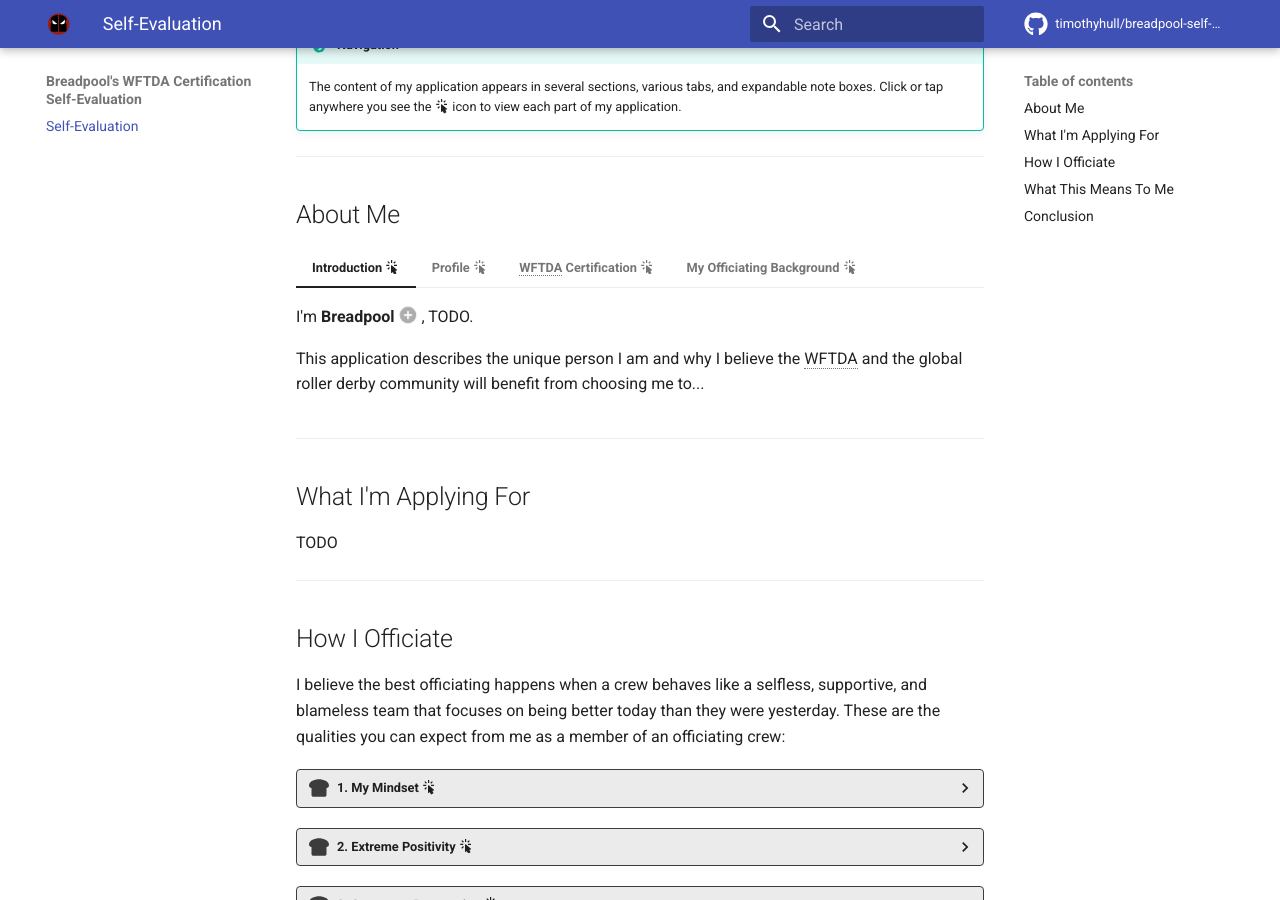
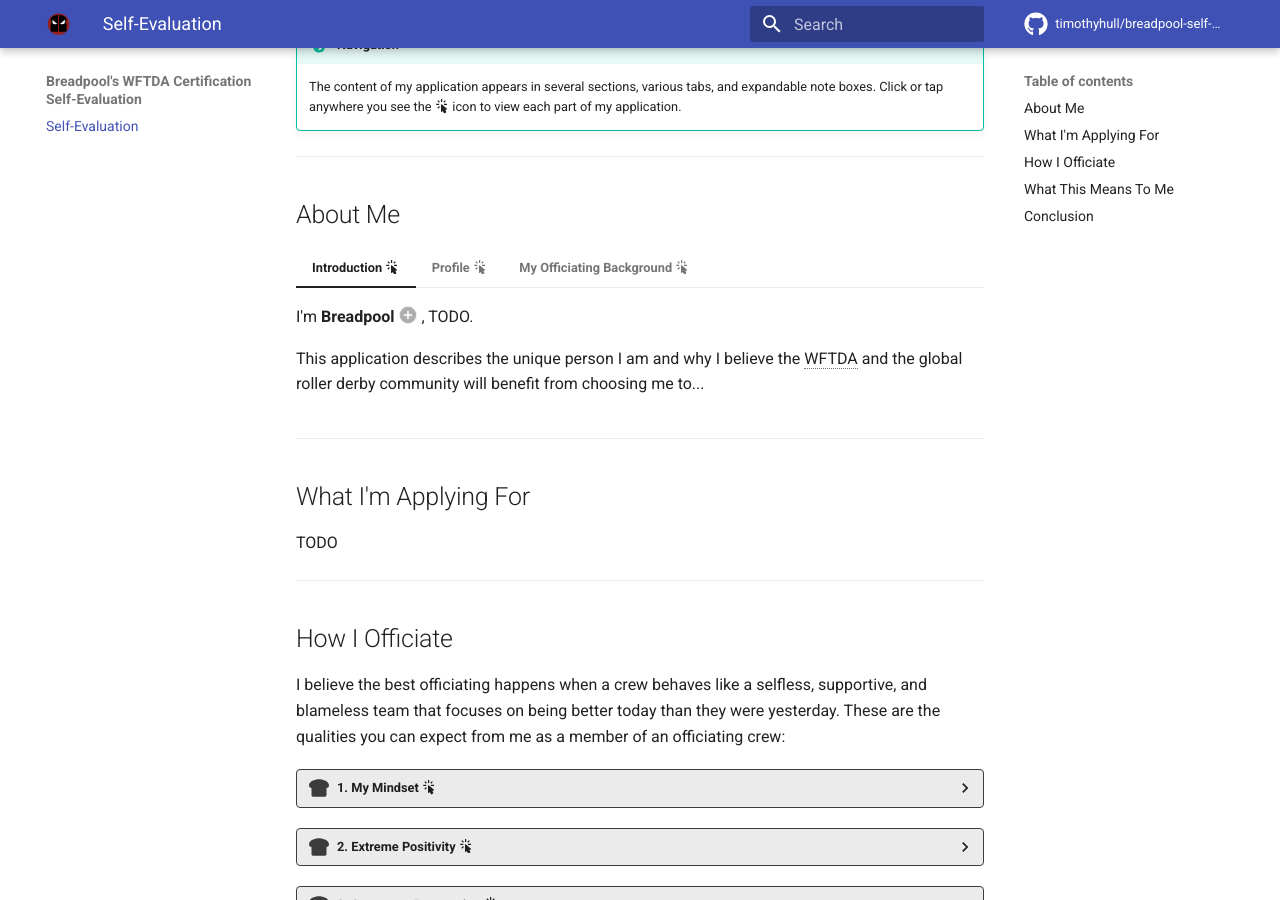
Before and after one commit to timothyhull/breadpool-self-eval, an MkDocs documentation site: the page built from docs/index.md, in a window 1280 px wide and 900 px high, scrolled down 789 px. Built offline with MkDocs 1.6.1 and Material for MkDocs 9.7.7, drawn with Linux system fonts in a browser that asks for light colours; comment, search, counter and statistics services are not loaded.

Commit message:
Remove WFTDA certification section

```diff
--- a/docs/index.md
+++ b/docs/index.md
@@ -41,10 +41,6 @@
     - **Languages:** English, Brazilian Portuguese
     - **Occupation:** Automation Software Development Consultant
     - **Fun Fact:** BJJ Black Belt
-
-=== "WFTDA Certification :material-cursor-default-click:"
-
-    TODO
 
 === "My Officiating Background :material-cursor-default-click:"
 
```
